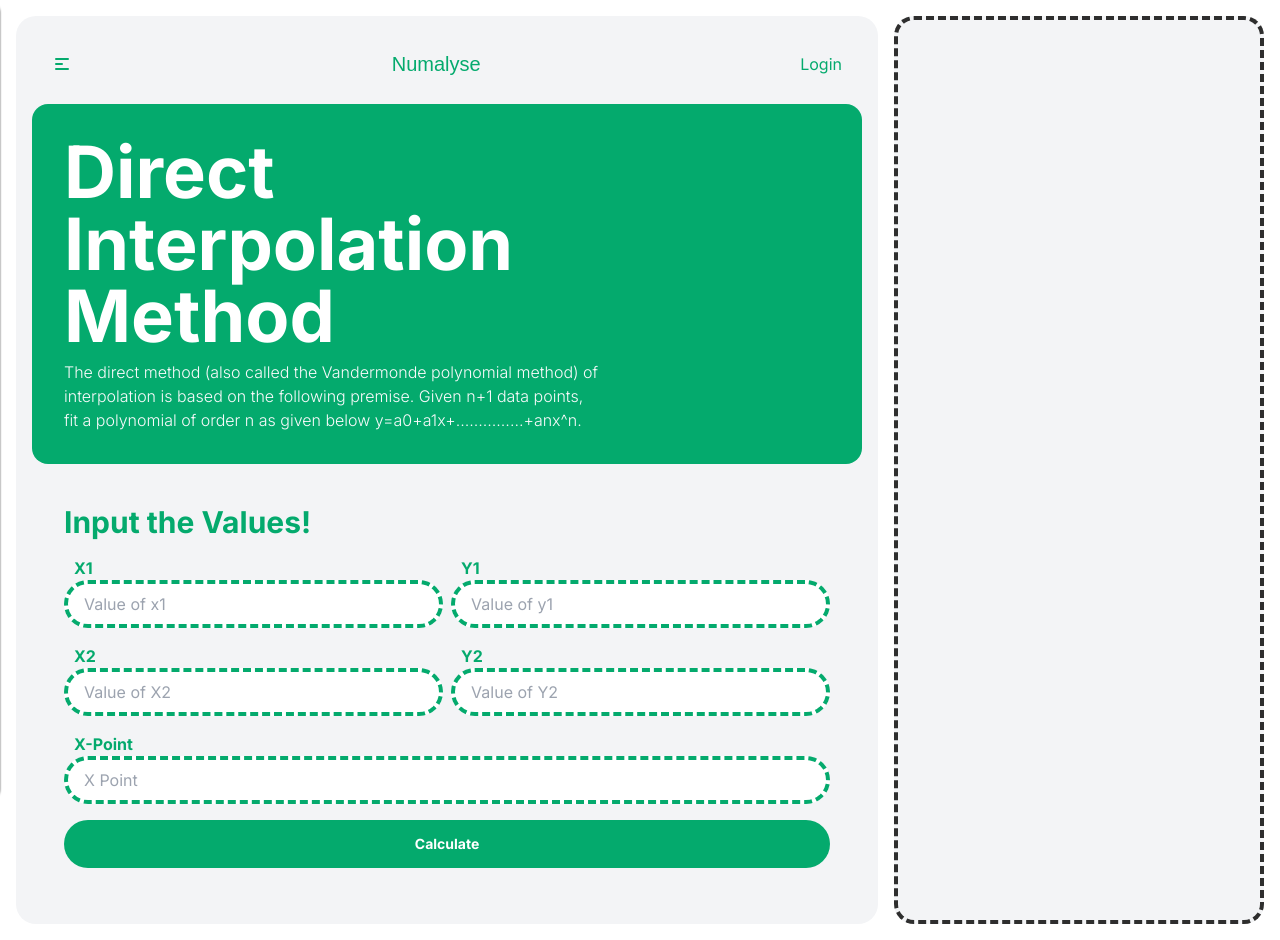
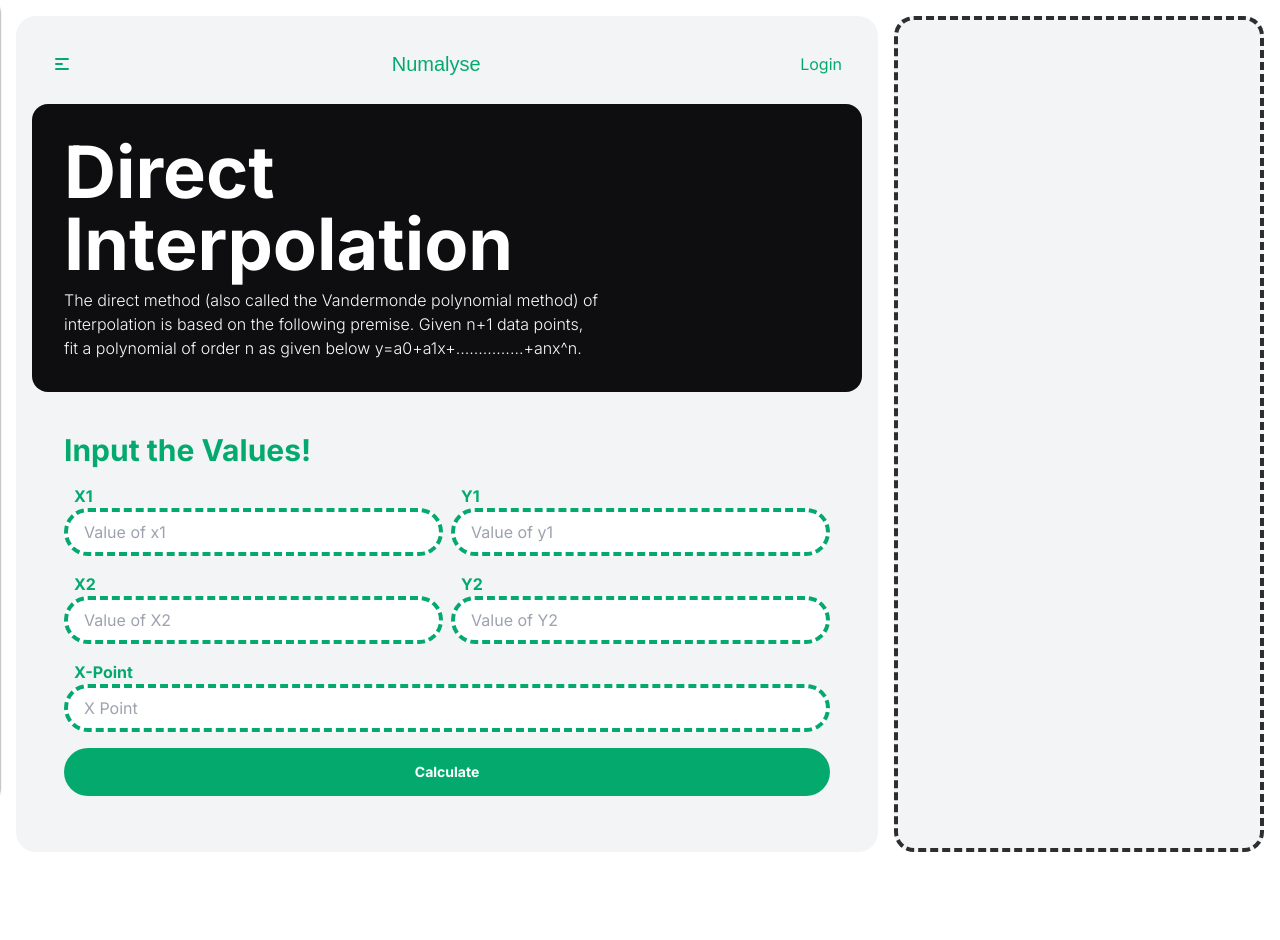
Before and after one commit to Hammadulhaq123/Numalyse, a Next.js app: page /solve/method/direct-interpolation-method in a window 1280 px wide. After the commit the page ends 868 px from the top, so only its background shows below. Built offline with nearby package versions, Linux system fonts and the light colour scheme; a web font is replaced by a local one.

Commit message:
styling updated

```diff
--- a/app/solve/method/direct-interpolation-method/page.js
+++ b/app/solve/method/direct-interpolation-method/page.js
@@ -9,7 +9,7 @@ const page = () => {
             {/* Main Functionalities */}
             <div className='w-full lg:w-[70%] bg-gray-100 p-4 gap-2 rounded-[20px] flex flex-col items-center justify-start'>
                 <Navbar />
-                <Describer title={"Direct Interpolation Method"} description={"The direct method (also called the Vandermonde polynomial method) of interpolation is based on the following premise. Given  n+1 data points, fit a polynomial of order  n as given below y=a0+a1x+……………+anx^n."} />
+                <Describer title={"Direct Interpolation"} description={"The direct method (also called the Vandermonde polynomial method) of interpolation is based on the following premise. Given  n+1 data points, fit a polynomial of order  n as given below y=a0+a1x+……………+anx^n."} />
                 <DirectInterpolationInput />
             </div>
 
--- a/components/Describer.js
+++ b/components/Describer.js
@@ -1,7 +1,7 @@
 
 const Describer = ({ title, description }) => {
     return (
-        <div className="w-full h-auto bg-[#04aa6d] flex flex-col items-center lg:items-start justify-start rounded-[16px] p-8">
+        <div className="w-full h-auto bg-[#0e0e10] flex flex-col items-center lg:items-start justify-start rounded-[16px] p-8">
             <h1 className="text-5xl lg:text-7xl mb-2 w-full lg:w-[80%] font-bold text-white  ">
                 {title}
             </h1>
```
